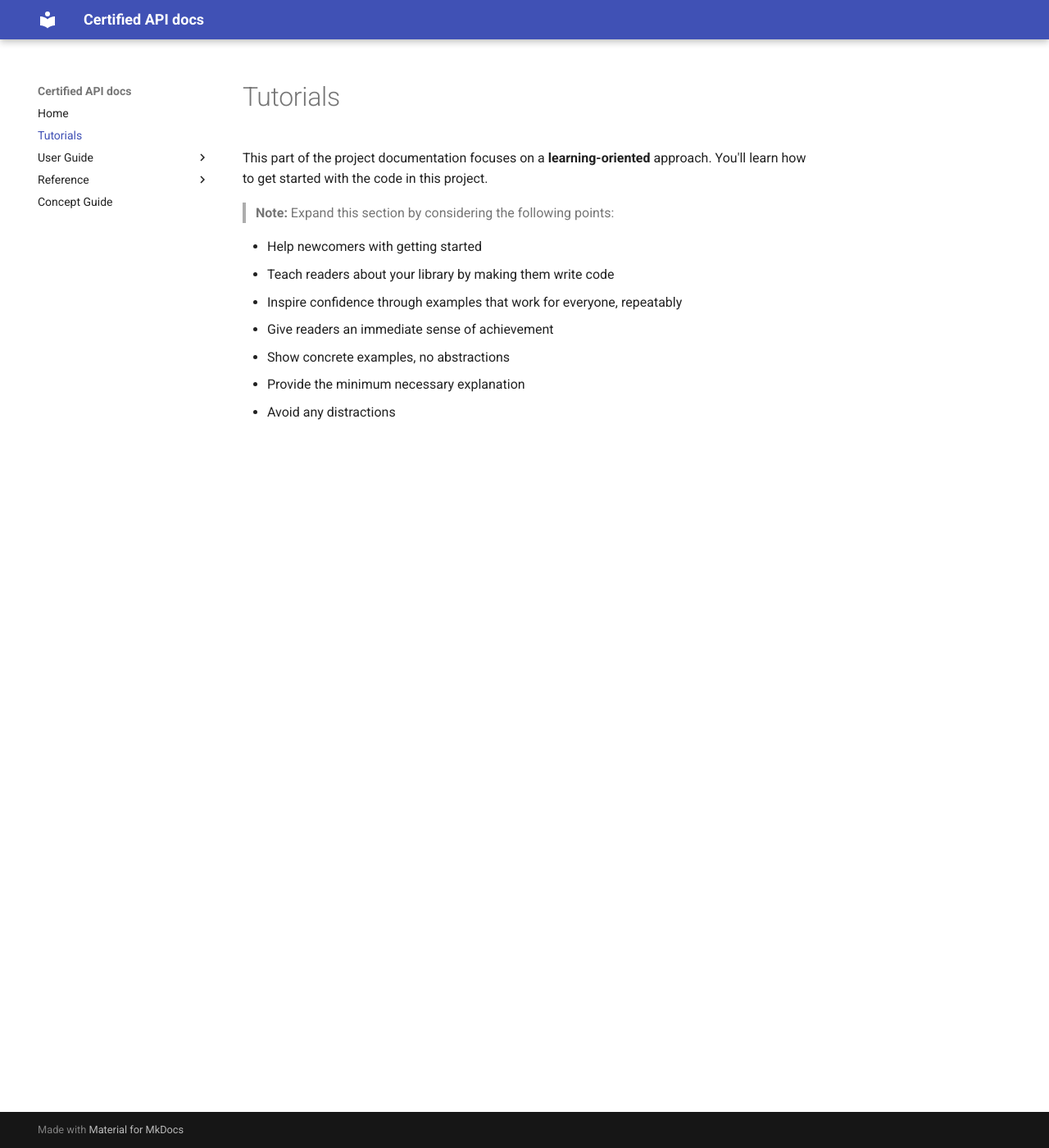
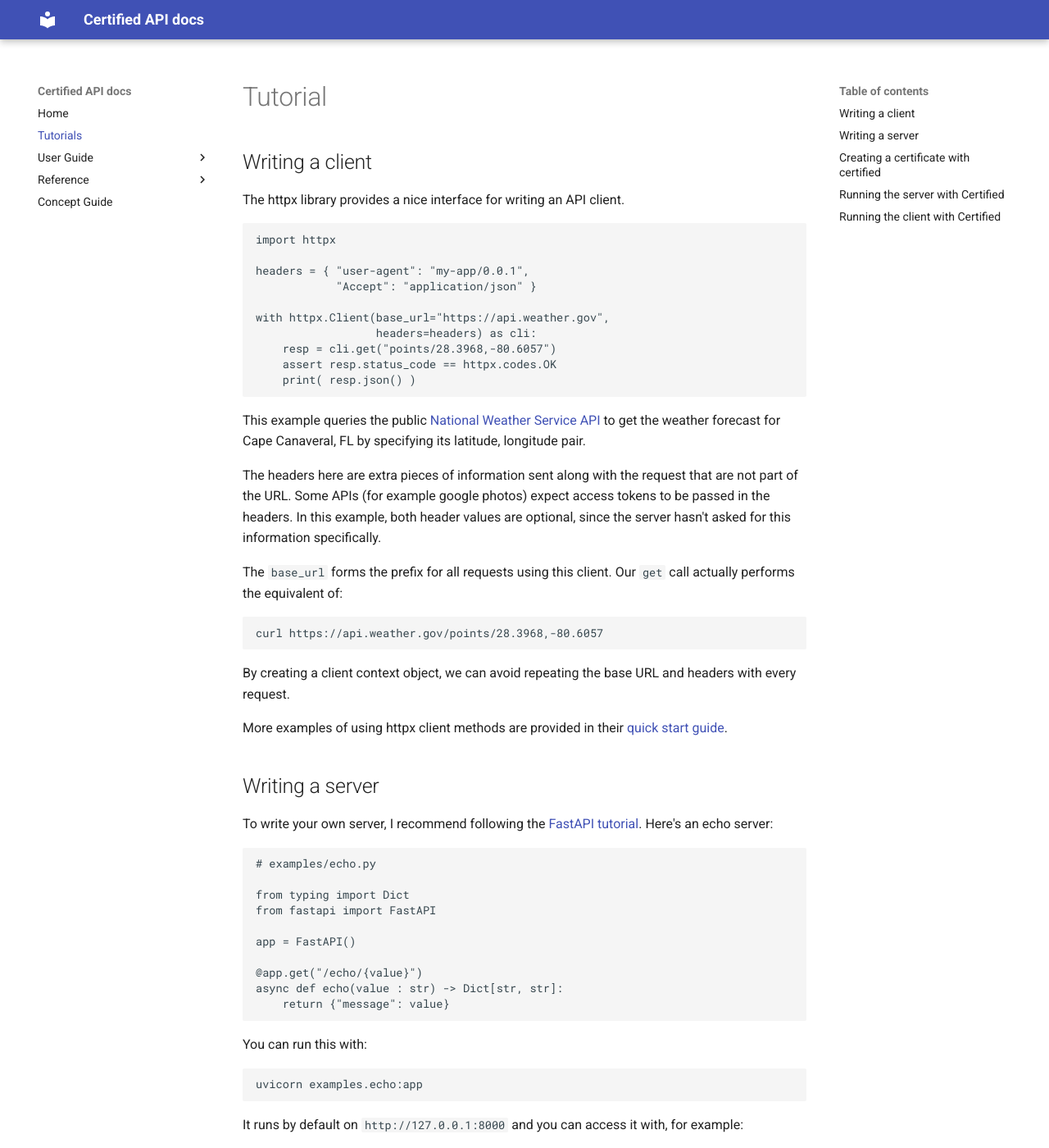
Before and after one commit to ORNL/certified, an MkDocs documentation site: the page built from docs/tutorials.md, in a window 1280 px wide and 1400 px high. Shown: the whole window at 82% size. Built offline with MkDocs 1.6.1 and Material for MkDocs 9.7.7, drawn with Linux system fonts in a browser that asks for light colours; some of the changed text lies outside the part shown.

Commit message:
Added tutorial and "certified serve" API.

```diff
--- a/docs/tutorials.md
+++ b/docs/tutorials.md
@@ -1,4 +1,4 @@
-This part of the project documentation focuses on a
+<!--This part of the project documentation focuses on a
 **learning-oriented** approach. You'll learn how to
 get started with the code in this project.
 
@@ -14,3 +14,109 @@ get started with the code in this project.
 - Show concrete examples, no abstractions
 - Provide the minimum necessary explanation
 - Avoid any distractions
+-->
+
+# Tutorial
+
+## Writing a client
+
+The httpx library provides a nice interface for
+writing an API client.
+
+    import httpx
+
+    headers = { "user-agent": "my-app/0.0.1",
+                "Accept": "application/json" }
+
+    with httpx.Client(base_url="https://api.weather.gov",
+                      headers=headers) as cli:
+        resp = cli.get("points/28.3968,-80.6057")
+        assert resp.status_code == httpx.codes.OK
+        print( resp.json() )
+
+This example queries the public
+[National Weather Service API](https://www.weather.gov/documentation/services-web-api) to get the weather forecast
+for Cape Canaveral, FL by specifying
+its latitude, longitude pair.
+
+The headers here are extra pieces of information sent along
+with the request that are not part of the URL.
+Some APIs (for example google photos) expect access
+tokens to be passed in the headers.
+In this example, both header values are optional,
+since the server hasn't asked for this information specifically.
+
+The `base_url` forms the prefix for all requests
+using this client.  Our `get` call actually performs the
+equivalent of:
+
+    curl https://api.weather.gov/points/28.3968,-80.6057
+
+By creating a client context object, we can avoid repeating
+the base URL and headers with every request.
+
+More examples of using httpx client methods are provided
+in their [quick start guide](https://www.python-httpx.org/quickstart/).
+
+
+## Writing a server
+
+To write your own server, I recommend
+following the [FastAPI tutorial](https://fastapi.tiangolo.com/tutorial/first-steps/).  Here's an echo server:
+
+    # examples/echo.py
+
+    from typing import Dict
+    from fastapi import FastAPI
+
+    app = FastAPI()
+
+    @app.get("/echo/{value}")
+    async def echo(value : str) -> Dict[str, str]:
+        return {"message": value}
+
+You can run this with:
+
+    uvicorn examples.echo:app
+
+It runs by default on `http://127.0.0.1:8000`
+and you can access it with, for example:
+
+    curl http://127.0.0.1:8000/echo/Hello%20World%21
+
+Note that it uses HTTP, [which is insecure](https://https.cio.gov/).
+Serving only to 127.0.0.1 means the outside world can't access
+it however.  So it is safe for the time being.
+
+In order to transition this server to production,
+we will need to
+
+1. setup a server certificate so it can serve requests via HTTPS
+
+2. grant clients certificates and/or tokens and setup the server
+   to validate those
+
+
+## Creating a certificate with certified
+
+Creating a server certificate with certified is easy.
+
+    certified init --org 'Test Org' --unit 'Software' \
+                --host 127.0.0.1 --host localhost \
+                --config my_id
+
+This creates both a signing and an identity certificate
+in a new directory named `my_id`.
+See [explanation](explanation.md) for a full explanation.
+
+## Running the server with Certified
+
+    certified serve --config my_id examples.echo:app https://127.0.0.1:8000
+
+If you access this server from your web browser,
+you will get 2 connection errors.  First, your
+browser will not trust the server.  Second, the server
+will not trust your browser.
+
+
+## Running the client with Certified
```
Also changed, not shown: docs/how-to-guides.md (+1 -1 lines), 2 other files.
